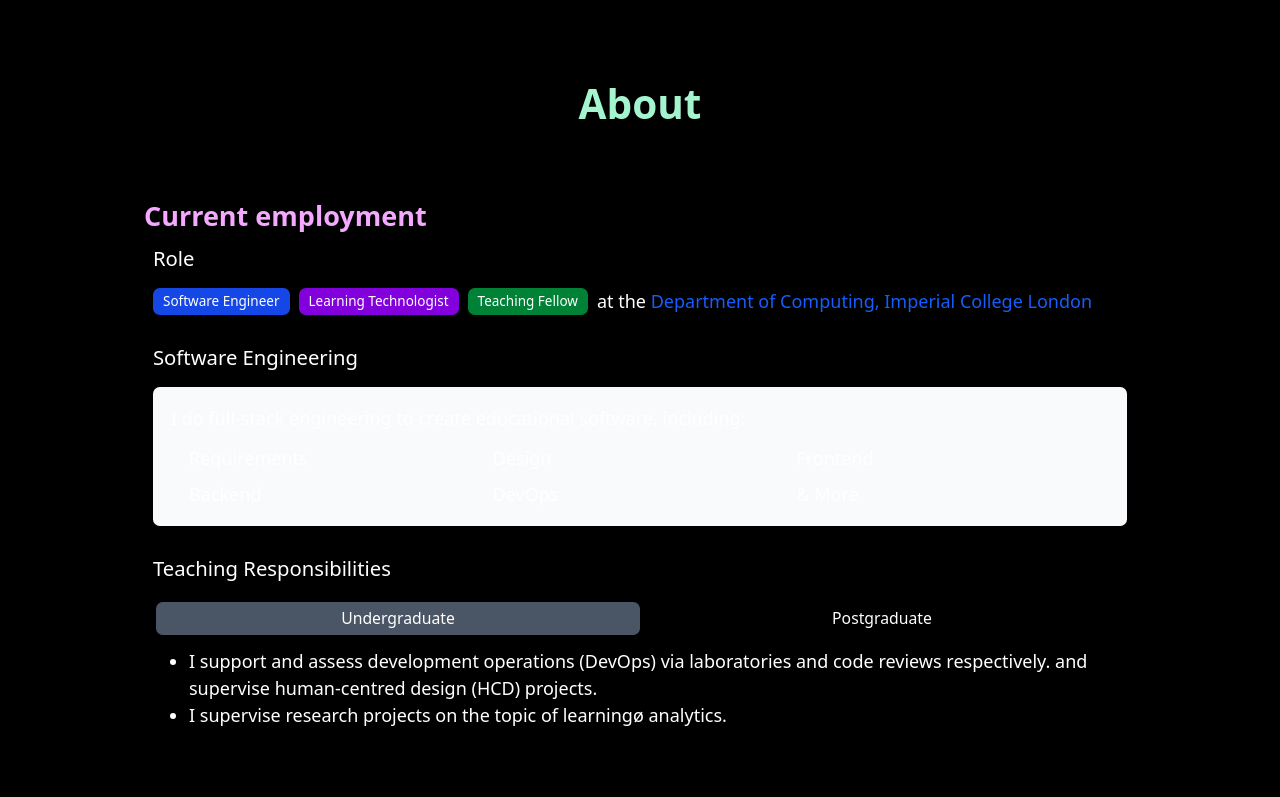
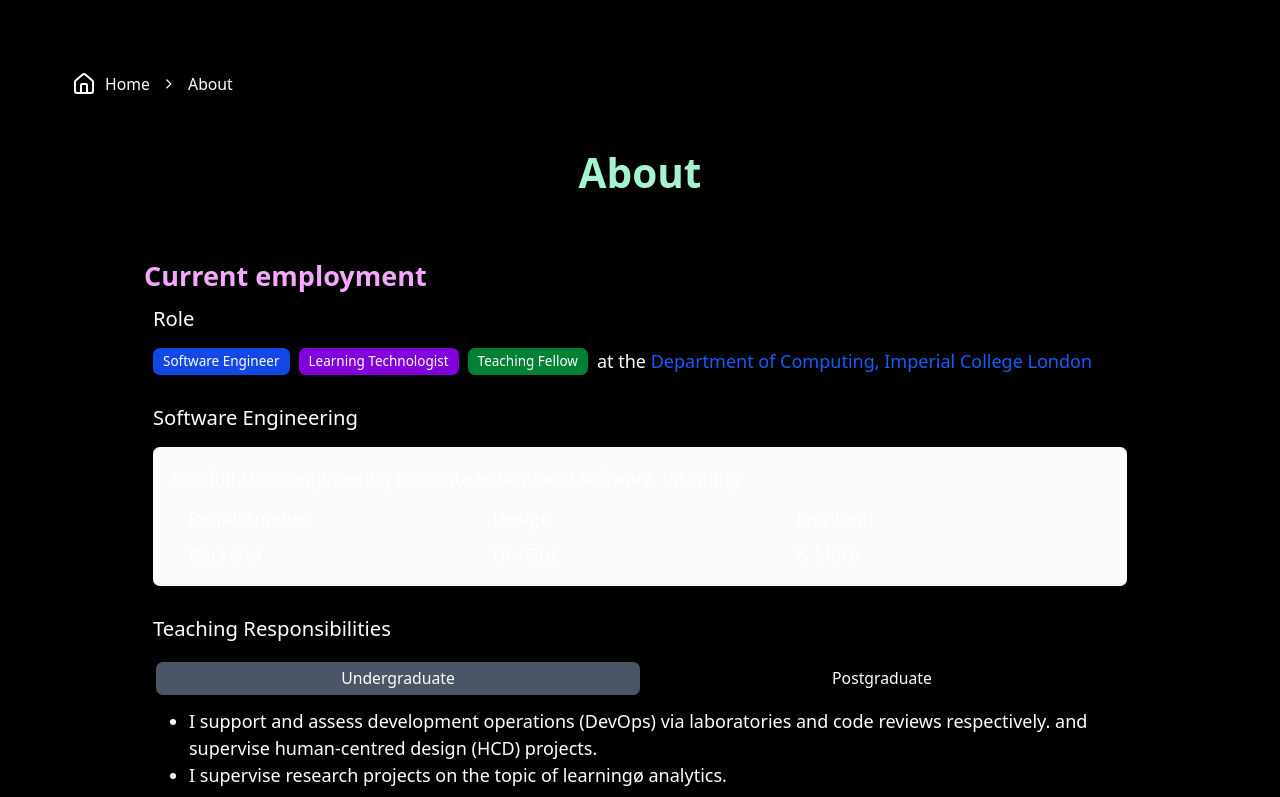
Before and after one commit to zaki-amin/personal-website, a Next.js app: page /about in a window 1280 px wide. Shown: the top 797 px of the page. Built offline with nearby package versions, Linux system fonts and the light colour scheme.

Commit message:
feat: link to homepage with breadcrumb component

```diff
--- a/src/app/about/page.tsx
+++ b/src/app/about/page.tsx
@@ -2,6 +2,15 @@
 import SkillsBadges from '@/myComponents/SkillsBadges'
 import { Badge } from '@/components/ui/badge'
 import { Tabs, TabsContent, TabsList, TabsTrigger } from '@/components/ui/tabs'
+import {
+  Breadcrumb,
+  BreadcrumbItem,
+  BreadcrumbLink,
+  BreadcrumbList,
+  BreadcrumbPage,
+  BreadcrumbSeparator,
+} from '@/components/ui/breadcrumb'
+import { icons } from 'lucide-react'
 
 export const metadata = {
   title: 'Zaki Amin - About',
@@ -11,8 +20,25 @@
 export default function About() {
   return (
     <div className='h-screen flex flex-col py-16 gap-12'>
+      <Breadcrumb className='px-16'>
+        <BreadcrumbList>
+          <BreadcrumbItem>
+            <BreadcrumbLink href='/'>
+              <div className='flex items-center gap-2'>
+                <icons.House />
+                Home
+              </div>
+            </BreadcrumbLink>
+          </BreadcrumbItem>
+          <BreadcrumbSeparator />
+          <BreadcrumbItem>
+            <BreadcrumbPage>About</BreadcrumbPage>
+          </BreadcrumbItem>
+        </BreadcrumbList>
+      </Breadcrumb>
+
       <div className='justify-items-center'>
-        <h1 className='text-4xl font-semibold py-2 text-emerald-200'>About</h1>
+        <h1 className='text-4xl font-semibold text-emerald-200'>About</h1>
       </div>
 
       <Subsection title='Current employment'>
--- /dev/null
+++ b/src/components/ui/breadcrumb.tsx
@@ -0,0 +1,109 @@
+import * as React from 'react'
+import { Slot } from '@radix-ui/react-slot'
+import { ChevronRight, MoreHorizontal } from 'lucide-react'
+
+import { cn } from '@/lib/utils'
+
+function Breadcrumb({ ...props }: React.ComponentProps<'nav'>) {
+  return <nav aria-label='breadcrumb' data-slot='breadcrumb' {...props} />
+}
+
+function BreadcrumbList({ className, ...props }: React.ComponentProps<'ol'>) {
+  return (
+    <ol
+      data-slot='breadcrumb-list'
+      className={cn(
+        'text-muted-foreground flex flex-wrap items-center gap-1.5 text-sm break-words sm:gap-2.5',
+        className,
+      )}
+      {...props}
+    />
+  )
+}
+
+function BreadcrumbItem({ className, ...props }: React.ComponentProps<'li'>) {
+  return (
+    <li
+      data-slot='breadcrumb-item'
+      className={cn('inline-flex items-center gap-1.5', className)}
+      {...props}
+    />
+  )
+}
+
+function BreadcrumbLink({
+  asChild,
+  className,
+  ...props
+}: React.ComponentProps<'a'> & {
+  asChild?: boolean
+}) {
+  const Comp = asChild ? Slot : 'a'
+
+  return (
+    <Comp
+      data-slot='breadcrumb-link'
+      className={cn('hover:text-foreground transition-colors', className)}
+      {...props}
+    />
+  )
+}
+
+function BreadcrumbPage({ className, ...props }: React.ComponentProps<'span'>) {
+  return (
+    <span
+      data-slot='breadcrumb-page'
+      role='link'
+      aria-disabled='true'
+      aria-current='page'
+      className={cn('text-foreground font-normal', className)}
+      {...props}
+    />
+  )
+}
+
+function BreadcrumbSeparator({
+  children,
+  className,
+  ...props
+}: React.ComponentProps<'li'>) {
+  return (
+    <li
+      data-slot='breadcrumb-separator'
+      role='presentation'
+      aria-hidden='true'
+      className={cn('[&>svg]:size-3.5', className)}
+      {...props}
+    >
+      {children ?? <ChevronRight />}
+    </li>
+  )
+}
+
+function BreadcrumbEllipsis({
+  className,
+  ...props
+}: React.ComponentProps<'span'>) {
+  return (
+    <span
+      data-slot='breadcrumb-ellipsis'
+      role='presentation'
+      aria-hidden='true'
+      className={cn('flex size-9 items-center justify-center', className)}
+      {...props}
+    >
+      <MoreHorizontal className='size-4' />
+      <span className='sr-only'>More</span>
+    </span>
+  )
+}
+
+export {
+  Breadcrumb,
+  BreadcrumbList,
+  BreadcrumbItem,
+  BreadcrumbLink,
+  BreadcrumbPage,
+  BreadcrumbSeparator,
+  BreadcrumbEllipsis,
+}
```
